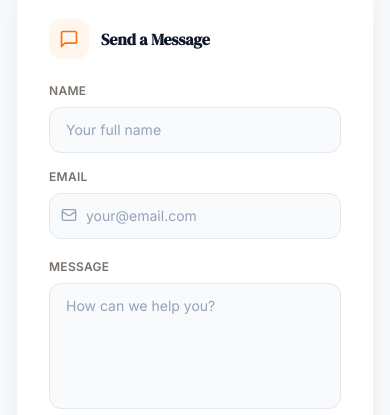
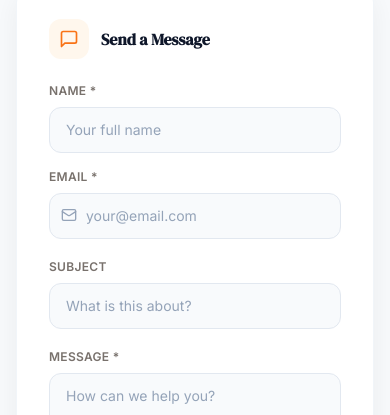
Before and after one commit to Khashman1994/Website, a Next.js app in the folder Downloads/mena-job-matcher/mena-matcher/: page /contact in a window 390 px wide. Shown: the part 382-797 px from the top of the page. Built offline with nearby package versions, Linux system fonts and the light colour scheme; no server answers.

Commit message:
Add contact form Supabase integration, fix mobile language button, update about page

```diff
--- a/Downloads/mena-job-matcher/mena-matcher/app/contact/page.tsx
+++ b/Downloads/mena-job-matcher/mena-matcher/app/contact/page.tsx
@@ -2,10 +2,11 @@
 // app/contact/page.tsx
 import React, { useState } from 'react';
 import { motion } from 'framer-motion';
-import { Mail, MessageSquare, Send, CheckCircle2, Loader2 } from 'lucide-react';
+import { Mail, MessageSquare, Send, CheckCircle2, Loader2, AlertCircle } from 'lucide-react';
 import { Navbar } from '@/components/layout/Navbar';
 import { Footer } from '@/components/layout/Footer';
 import { useLang } from '@/lib/i18n/LanguageContext';
+import { createClient } from '@/lib/supabase';
 
 export default function ContactPage() {
   const { lang } = useLang();
@@ -13,17 +14,35 @@ export default function ContactPage() {
 
   const [name,    setName]    = useState('');
   const [email,   setEmail]   = useState('');
+  const [subject, setSubject] = useState('');
   const [message, setMessage] = useState('');
   const [sending, setSending] = useState(false);
   const [sent,    setSent]    = useState(false);
+  const [error,   setError]   = useState<string | null>(null);
 
   const handleSubmit = async (e: React.FormEvent) => {
     e.preventDefault();
     setSending(true);
-    // Simulate send — replace with your email service (Resend, Sendgrid, etc.)
-    await new Promise((r) => setTimeout(r, 1200));
-    setSent(true);
-    setSending(false);
+    setError(null);
+
+    try {
+      const supabase = createClient();
+      const { error: dbError } = await supabase
+        .from('contact_messages')
+        .insert({ name, email, subject, message });
+
+      if (dbError) throw new Error(dbError.message);
+
+      setSent(true);
+      setName(''); setEmail(''); setSubject(''); setMessage('');
+    } catch (err: any) {
+      console.error('[contact] Submit error:', err);
+      setError(isAr
+        ? 'فشل الإرسال. يرجى المحاولة مرة أخرى لاحقاً.'
+        : 'Failed to send. Please try again later.');
+    } finally {
+      setSending(false);
+    }
   };
 
   const inp = `w-full px-4 py-3 border border-slate-200 rounded-xl bg-slate-50 text-sm focus:outline-none focus:ring-2 focus:ring-primary-500 focus:border-transparent transition-all placeholder:text-slate-400`;
@@ -61,9 +80,15 @@ export default function ContactPage() {
                 <h2 className="font-semibold text-secondary-900 text-xl mb-2">
                   {isAr ? 'تم الإرسال!' : 'Message Sent!'}
                 </h2>
-                <p className="text-neutral-500 text-sm">
+                <p className="text-neutral-500 text-sm mb-5">
                   {isAr ? 'شكراً لتواصلك. سنرد عليك خلال 24 ساعة.' : "Thank you for reaching out. We'll respond within 24 hours."}
                 </p>
+                <button
+                  onClick={() => setSent(false)}
+                  className="text-primary-500 hover:text-primary-600 text-sm font-medium transition-colors"
+                >
+                  {isAr ? 'إرسال رسالة أخرى' : 'Send another message'}
+                </button>
               </div>
             ) : (
               <form onSubmit={handleSubmit} className="space-y-5">
@@ -79,14 +104,14 @@ export default function ContactPage() {
                 <div className="grid sm:grid-cols-2 gap-4">
                   <div>
                     <label className="block text-xs font-semibold text-neutral-500 uppercase tracking-wide mb-2">
-                      {isAr ? 'الاسم' : 'Name'}
+                      {isAr ? 'الاسم' : 'Name'} *
                     </label>
                     <input type="text" value={name} onChange={(e) => setName(e.target.value)} required
                       placeholder={isAr ? 'اسمك الكامل' : 'Your full name'} className={inp} />
                   </div>
                   <div>
                     <label className="block text-xs font-semibold text-neutral-500 uppercase tracking-wide mb-2">
-                      {isAr ? 'البريد الإلكتروني' : 'Email'}
+                      {isAr ? 'البريد الإلكتروني' : 'Email'} *
                     </label>
                     <div className="relative">
                       <Mail className={`absolute top-3.5 ${isAr ? 'right-3' : 'left-3'} w-4 h-4 text-slate-400`} />
@@ -99,17 +124,35 @@ export default function ContactPage() {
 
                 <div>
                   <label className="block text-xs font-semibold text-neutral-500 uppercase tracking-wide mb-2">
-                    {isAr ? 'الرسالة' : 'Message'}
+                    {isAr ? 'الموضوع' : 'Subject'}
+                  </label>
+                  <input type="text" value={subject} onChange={(e) => setSubject(e.target.value)}
+                    placeholder={isAr ? 'موضوع رسالتك' : 'What is this about?'} className={inp} />
+                </div>
+
+                <div>
+                  <label className="block text-xs font-semibold text-neutral-500 uppercase tracking-wide mb-2">
+                    {isAr ? 'الرسالة' : 'Message'} *
                   </label>
                   <textarea value={message} onChange={(e) => setMessage(e.target.value)} required rows={5}
                     placeholder={isAr ? 'كيف يمكننا مساعدتك؟' : 'How can we help you?'}
                     className={`${inp} resize-none`} />
                 </div>
 
+                {/* Error message */}
+                {error && (
+                  <div className="flex items-center gap-2 p-3 bg-red-50 border border-red-200 rounded-xl text-sm text-red-700">
+                    <AlertCircle className="w-4 h-4 flex-shrink-0" />
+                    {error}
+                  </div>
+                )}
+
                 <button type="submit" disabled={sending}
-                  className="w-full py-3 bg-primary-500 hover:bg-primary-600 text-white font-semibold rounded-xl transition-colors flex items-center justify-center gap-2 disabled:opacity-60 shadow-sm">
-                  {sending ? <Loader2 className="w-4 h-4 animate-spin" /> : <Send className="w-4 h-4" />}
-                  {isAr ? 'إرسال الرسالة' : 'Send Message'}
+                  className="w-full py-3 bg-primary-500 hover:bg-primary-600 text-white font-semibold rounded-xl transition-colors flex items-center justify-center gap-2 disabled:opacity-60 shadow-sm active:scale-[0.98]">
+                  {sending
+                    ? <><Loader2 className="w-4 h-4 animate-spin" />{isAr ? 'جارٍ الإرسال...' : 'Sending...'}</>
+                    : <><Send className="w-4 h-4" />{isAr ? 'إرسال الرسالة' : 'Send Message'}</>
+                  }
                 </button>
               </form>
             )}
```
